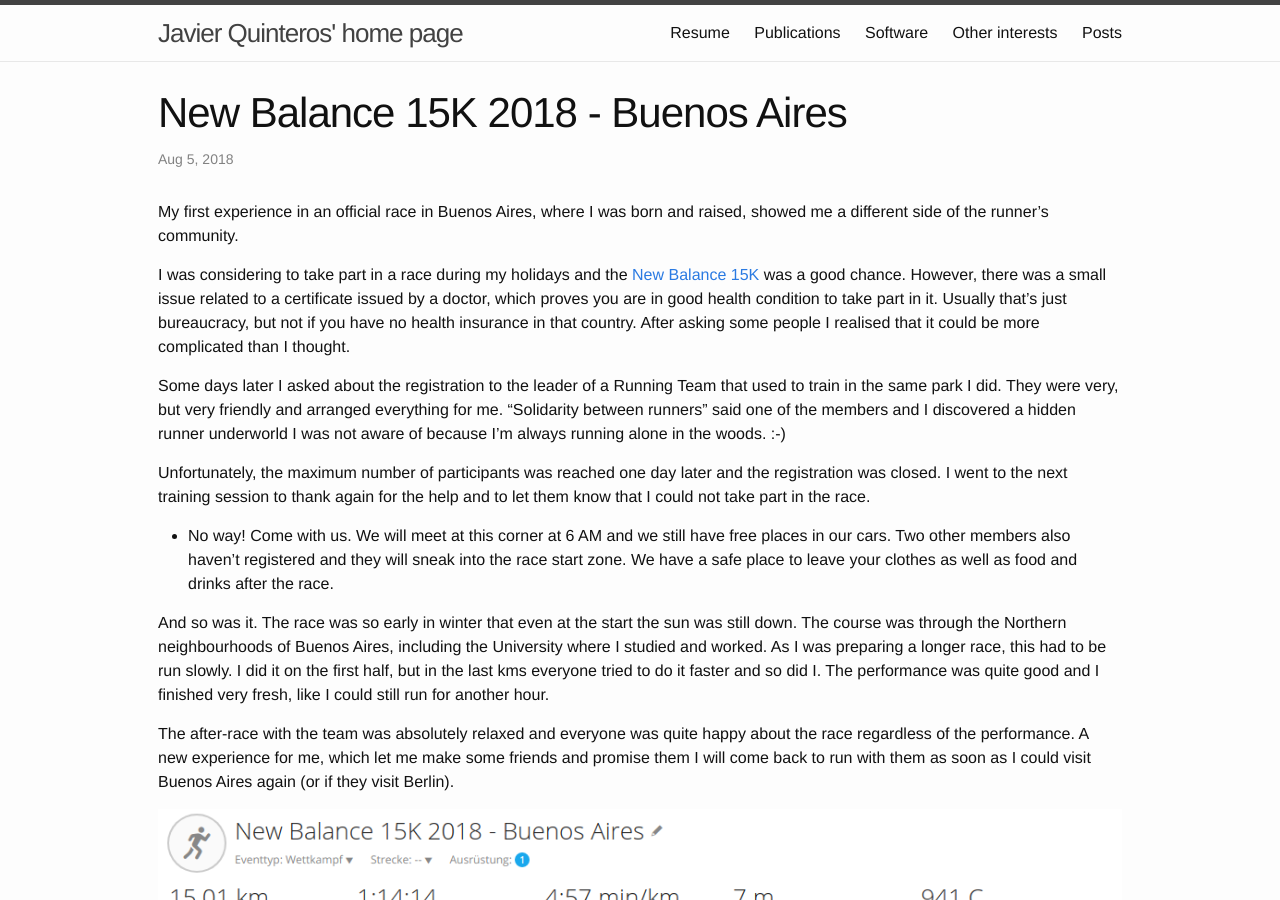
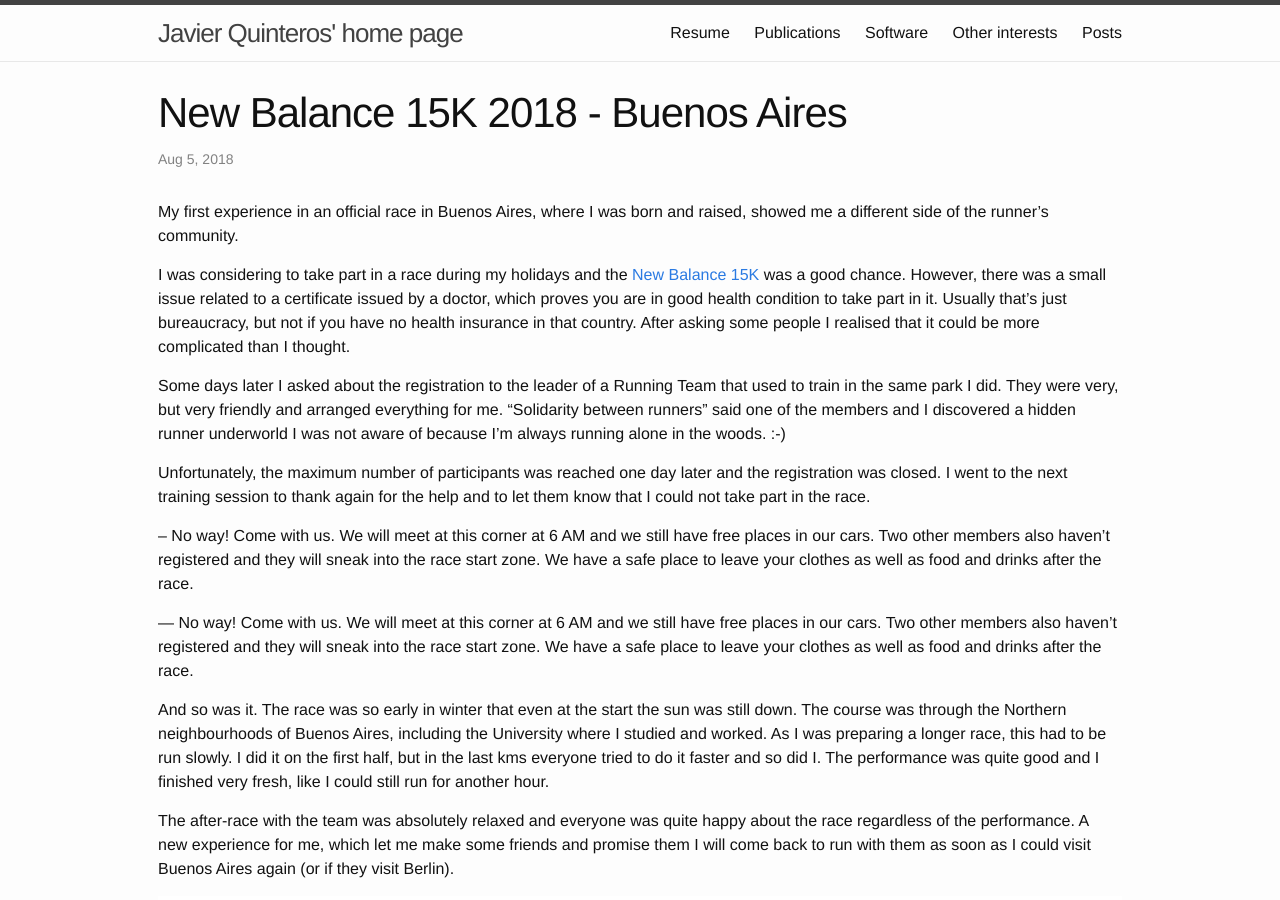
Before and after one commit to javiquinte/javiquinte.github.io, a Jekyll site: the page built from _posts/2018-08-05-NewBalance15K-BuenosAires.markdown, in a window 1280 px wide and 900 px high. Built offline with Jekyll 4.4.1, drawn with Linux system fonts in a browser that asks for light colours.

Commit message:
Minor fix in Markdown.

```diff
--- a/_posts/2018-08-05-NewBalance15K-BuenosAires.markdown
+++ b/_posts/2018-08-05-NewBalance15K-BuenosAires.markdown
@@ -17,7 +17,11 @@ They were very, but very friendly and arranged everything for me. "Solidarity be
 Unfortunately, the maximum number of participants was reached one day later and the registration was closed. I went to
 the next training session to thank again for the help and to let them know that I could not take part in the race.
 
-- No way! Come with us. We will meet at this corner at 6 AM and we still have free places in our cars. Two other members
+-- No way! Come with us. We will meet at this corner at 6 AM and we still have free places in our cars. Two other members
+also haven't registered and they will sneak into the race start zone. We have a safe place to leave your clothes as
+well as food and drinks after the race.
+
+--- No way! Come with us. We will meet at this corner at 6 AM and we still have free places in our cars. Two other members
 also haven't registered and they will sneak into the race start zone. We have a safe place to leave your clothes as
 well as food and drinks after the race.
 
```
